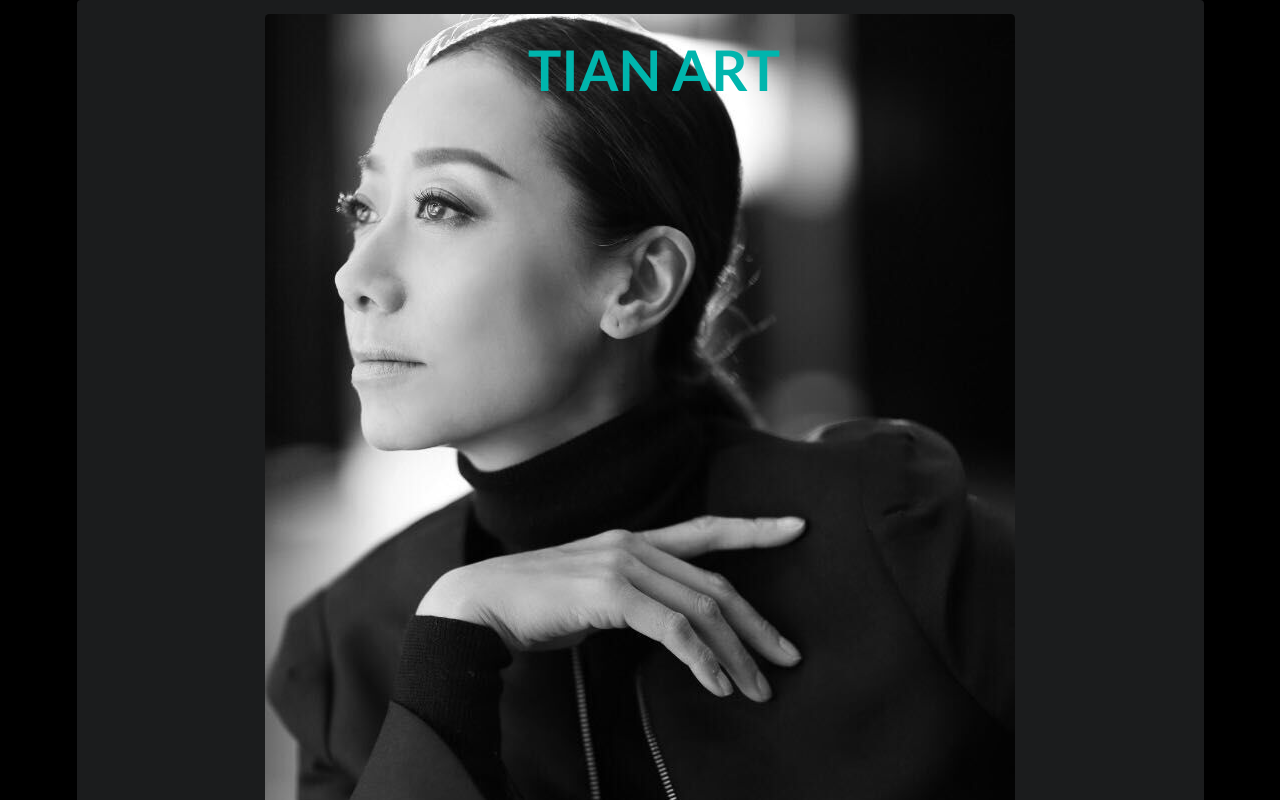
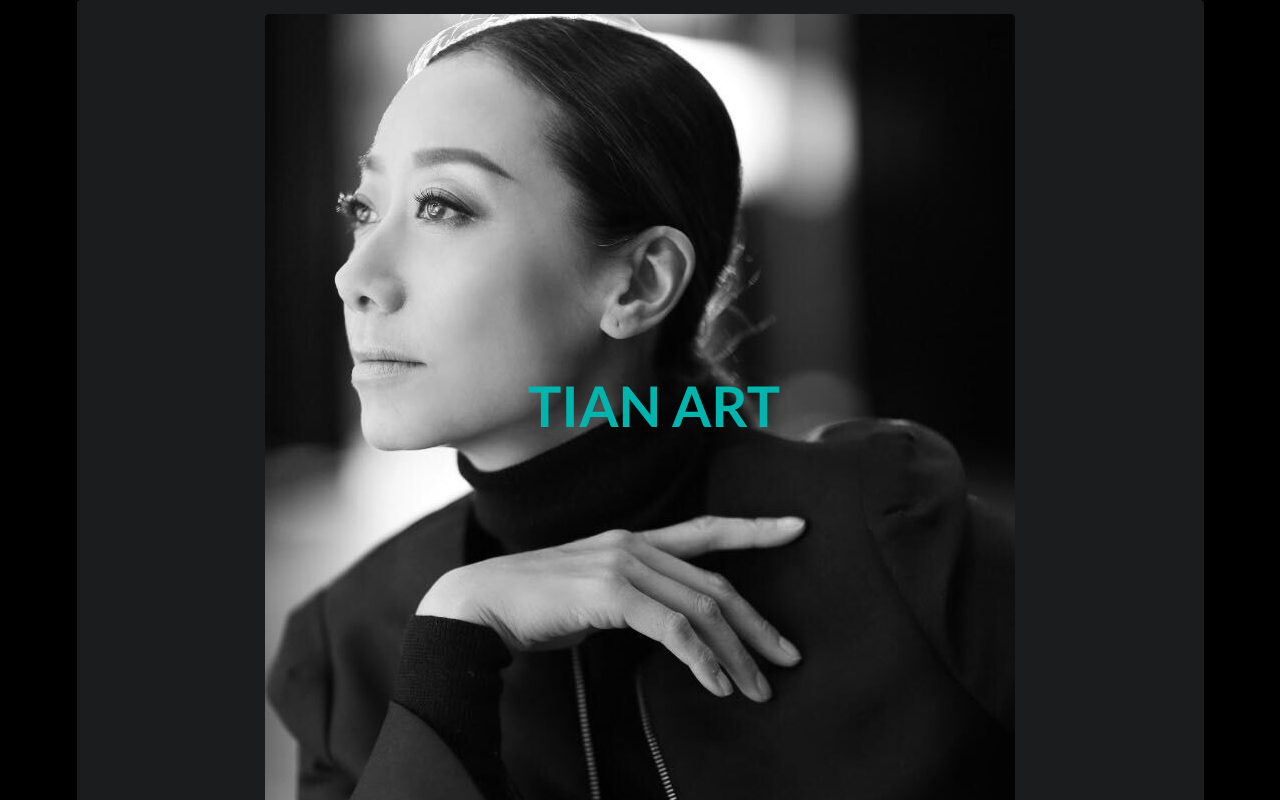
Before and after one commit to codeballet/tianart-app, a React (Create React App) app in the folder tianart-frontend/: page / in a window 1280 px wide. Shown: the top 800 px of the page. Built offline with nearby package versions, Linux system fonts and the light colour scheme.

Commit message:
Refactor: h1 position

```diff
--- a/tianart-frontend/src/Intro.css
+++ b/tianart-frontend/src/Intro.css
@@ -1,6 +1,6 @@
 .massive.header {
   position: absolute;
-  top: 1rem;
+  top: 25rem;
   width: 100%;
   height: auto;
   font-size: 4rem !important;
```
